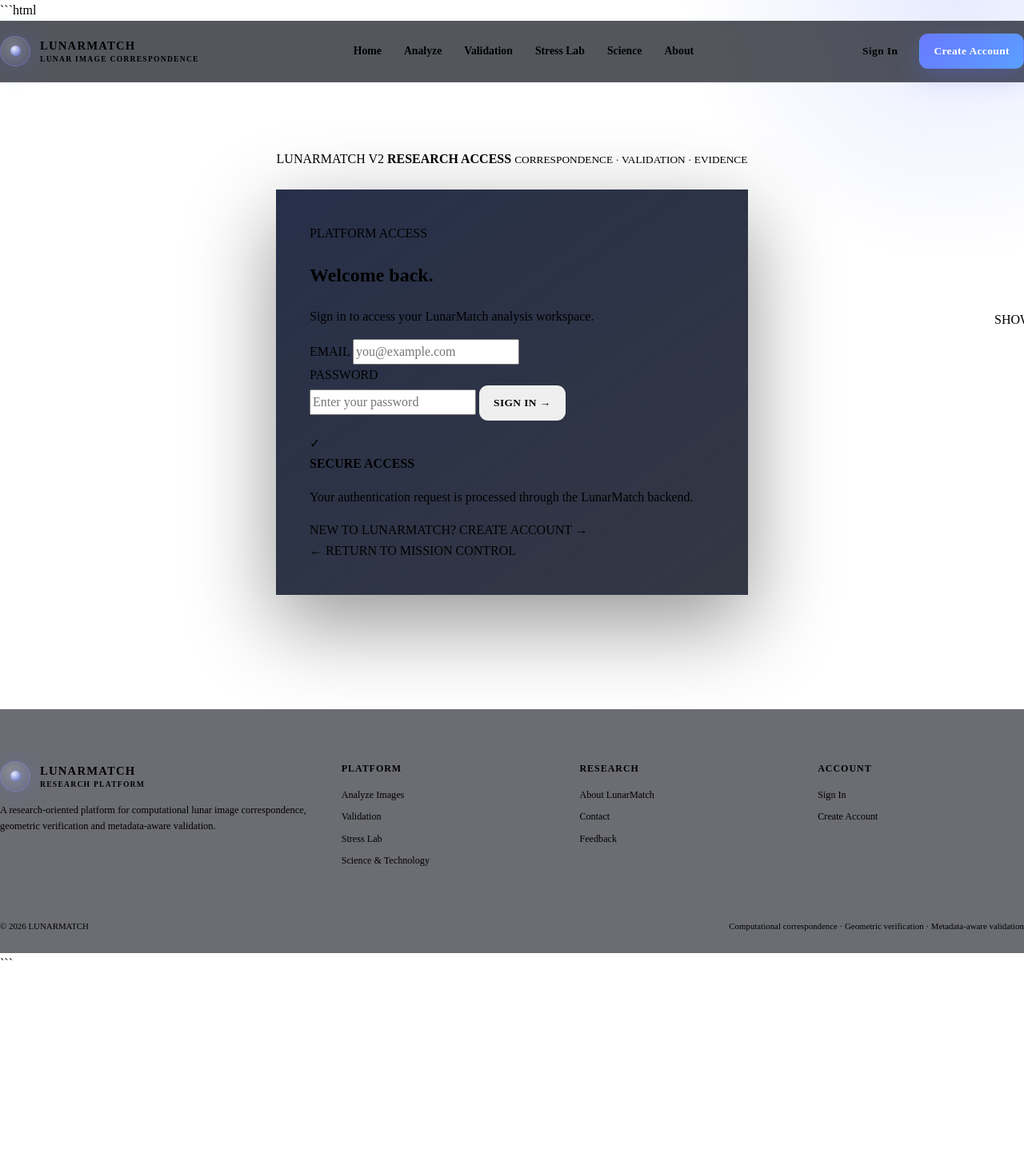
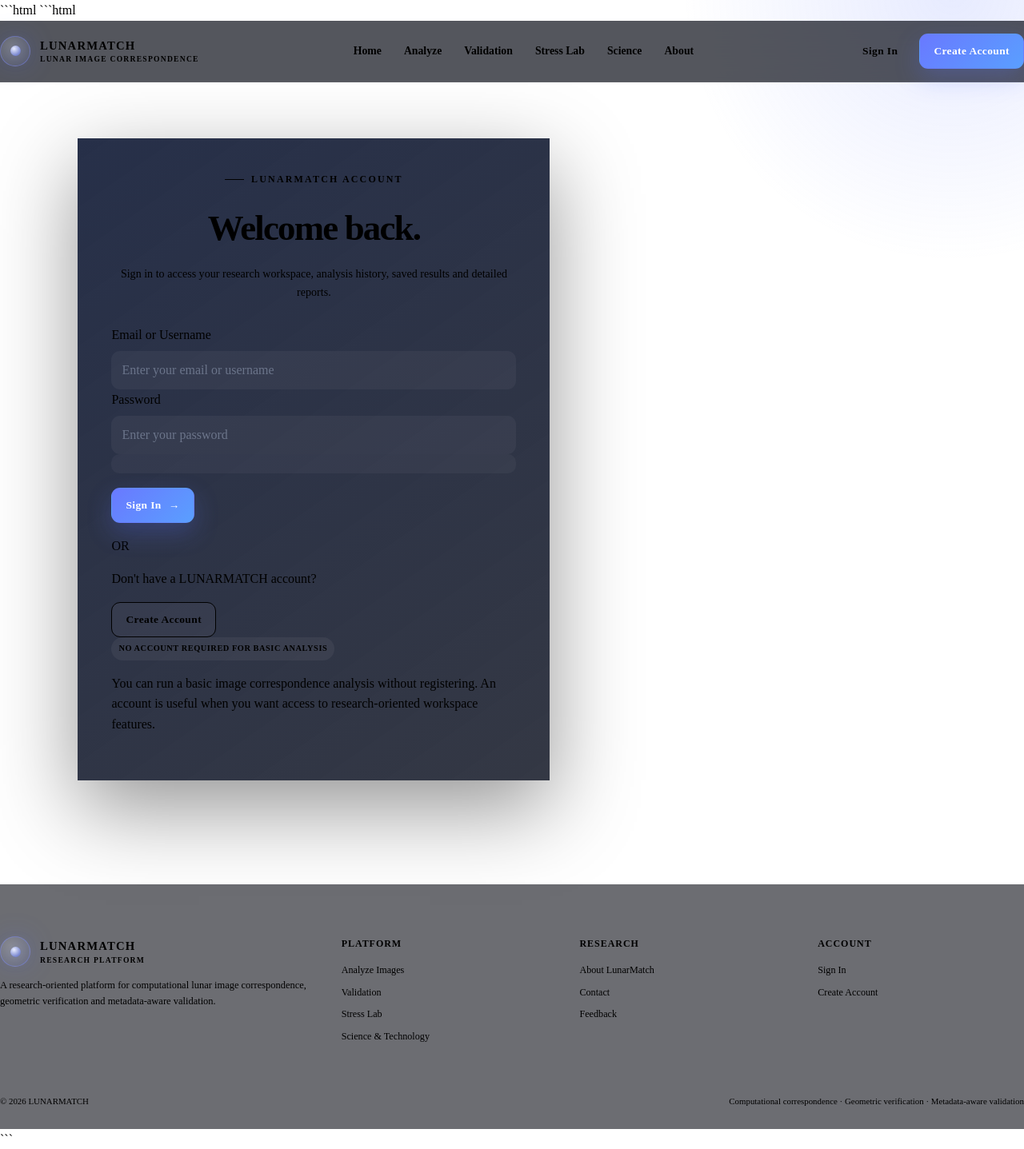
Before and after one commit to ss-samvir/LUNARMATCH-GRAND-MASTER, a Flask app: template templates/signin.html in a window 1280 px wide. Shown: the whole page at 80% size. Before the commit the page ends 1201 px from the top, so only its background shows below. Run offline with Flask 3, Linux system fonts and the light colour scheme; the template is opened without the code that fills it, so the values that code supplies are empty.

Commit message:
Update signin.html

````diff
--- a/templates/signin.html
+++ b/templates/signin.html
@@ -1,240 +1,126 @@
+```html
 {% extends "base.html" %}
 
-{% block title %}
-LUNARMATCH V2 | Sign In
-{% endblock %}
+{% block title %}Sign In | LUNARMATCH{% endblock %}
 
 {% block content %}
 
-<section class="auth-page">
+<section class="section auth-page">
+    <div class="container">
 
-    <!-- =========================================================
-         LEFT — BRAND / MISSION
-    ========================================================== -->
+        <div class="auth-panel reveal">
 
-    <div class="auth-visual">
+            <div class="auth-header">
+                <span class="section-eyebrow">LUNARMATCH ACCOUNT</span>
 
-        <div class="auth-visual-grid"></div>
+                <h1>
+                    Welcome
+                    <span class="gradient">back.</span>
+                </h1>
 
-        <div class="auth-orbit orbit-one"></div>
-        <div class="auth-orbit orbit-two"></div>
-        <div class="auth-orbit orbit-three"></div>
-
-        <div class="auth-moon">
-
-            <span class="auth-crater crater-one"></span>
-            <span class="auth-crater crater-two"></span>
-            <span class="auth-crater crater-three"></span>
-            <span class="auth-crater crater-four"></span>
-
-        </div>
-
-        <div class="auth-coordinate">
-
-            <span>
-                LUNARMATCH V2
-            </span>
-
-            <strong>
-                RESEARCH ACCESS
-            </strong>
-
-            <small>
-                CORRESPONDENCE · VALIDATION · EVIDENCE
-            </small>
-
-        </div>
-
-    </div>
+                <p>
+                    Sign in to access your research workspace, analysis
+                    history, saved results and detailed reports.
+                </p>
+            </div>
 
 
-    <!-- =========================================================
-         RIGHT — SIGN IN
-    ========================================================== -->
+            <form id="signinForm" class="auth-form">
 
-    <div class="auth-panel">
+                <div class="form-group">
+                    <label for="signinIdentifier">
+                        Email or Username
+                    </label>
 
-        <div class="auth-panel-inner">
-
-            <div class="eyebrow">
-                PLATFORM ACCESS
-            </div>
-
-            <h1>
-                Welcome
-                <span class="gradient">back.</span>
-            </h1>
-
-            <p class="lead">
-                Sign in to access your LunarMatch analysis workspace.
-            </p>
+                    <input
+                        type="text"
+                        id="signinIdentifier"
+                        name="identifier"
+                        class="form-control"
+                        placeholder="Enter your email or username"
+                        autocomplete="username"
+                        maxlength="160"
+                        required
+                    >
+                </div>
 
 
-            <!-- =================================================
-                 LOGIN FORM
-            ================================================== -->
-
-            <form
-                id="signinForm"
-                data-auth="/api/login"
-                class="auth-form">
-
-                <label>
-
-                    <span>
-                        EMAIL
-                    </span>
+                <div class="form-group">
+                    <label for="signinPassword">
+                        Password
+                    </label>
 
                     <input
-                        type="email"
-                        name="email"
-                        placeholder="you@example.com"
-                        autocomplete="email"
-                        required
-                    >
-
-                </label>
-
-
-                <label>
-
-                    <div class="password-label">
-
-                        <span>
-                            PASSWORD
-                        </span>
-
-                        <button
-                            type="button"
-                            id="togglePassword"
-                            class="password-toggle">
-
-                            SHOW
-
-                        </button>
-
-                    </div>
-
-                    <input
+                        type="password"
                         id="signinPassword"
-                        type="password"
                         name="password"
+                        class="form-control"
                         placeholder="Enter your password"
                         autocomplete="current-password"
                         required
                     >
+                </div>
 
-                </label>
+
+                <div
+                    id="signinMessage"
+                    class="form-message"
+                    role="status"
+                    aria-live="polite"
+                ></div>
 
 
                 <button
-                    class="btn primary auth-submit"
-                    type="submit">
-
-                    SIGN IN →
-
+                    type="submit"
+                    id="signinBtn"
+                    class="btn btn-primary btn-large"
+                >
+                    <span>Sign In</span>
+                    <span class="btn-arrow">→</span>
                 </button>
-
-
-                <p
-                    id="msg"
-                    class="auth-message"
-                    aria-live="polite">
-                </p>
 
             </form>
 
 
-            <!-- =================================================
-                 SECURITY
-            ================================================== -->
-
-            <div class="auth-security">
-
-                <div class="security-icon">
-                    ✓
-                </div>
-
-                <div>
-
-                    <strong>
-                        SECURE ACCESS
-                    </strong>
-
-                    <p>
-                        Your authentication request is processed
-                        through the LunarMatch backend.
-                    </p>
-
-                </div>
-
+            <div class="auth-divider">
+                <span>OR</span>
             </div>
 
 
-            <!-- =================================================
-                 REGISTER
-            ================================================== -->
+            <div class="auth-secondary">
 
-            <div class="auth-switch">
+                <p>
+                    Don't have a LUNARMATCH account?
+                </p>
 
-                <span>
-                    NEW TO LUNARMATCH?
-                </span>
-
-                <a href="/contact">
-                    CREATE ACCOUNT →
+                <a
+                    href="{{ url_for('signup_page') }}"
+                    class="btn btn-secondary"
+                >
+                    Create Account
                 </a>
 
             </div>
 
 
-            <!-- =================================================
-                 RETURN
-            ================================================== -->
+            <div class="auth-note">
 
-            <a
-                href="/"
-                class="auth-back">
+                <span class="badge badge-info">
+                    NO ACCOUNT REQUIRED FOR BASIC ANALYSIS
+                </span>
 
-                ← RETURN TO MISSION CONTROL
+                <p>
+                    You can run a basic image correspondence analysis
+                    without registering. An account is useful when you want
+                    access to research-oriented workspace features.
+                </p>
 
-            </a>
+            </div>
 
         </div>
 
     </div>
-
 </section>
 
-<script>
-
-document.addEventListener("DOMContentLoaded", function () {
-
-    const toggle = document.getElementById("togglePassword");
-    const password = document.getElementById("signinPassword");
-
-    if (toggle && password) {
-
-        toggle.addEventListener("click", function () {
-
-            if (password.type === "password") {
-
-                password.type = "text";
-                toggle.textContent = "HIDE";
-
-            } else {
-
-                password.type = "password";
-                toggle.textContent = "SHOW";
-
-            }
-
-        });
-
-    }
-
-});
-
-</script>
-
 {% endblock %}
+```
````
